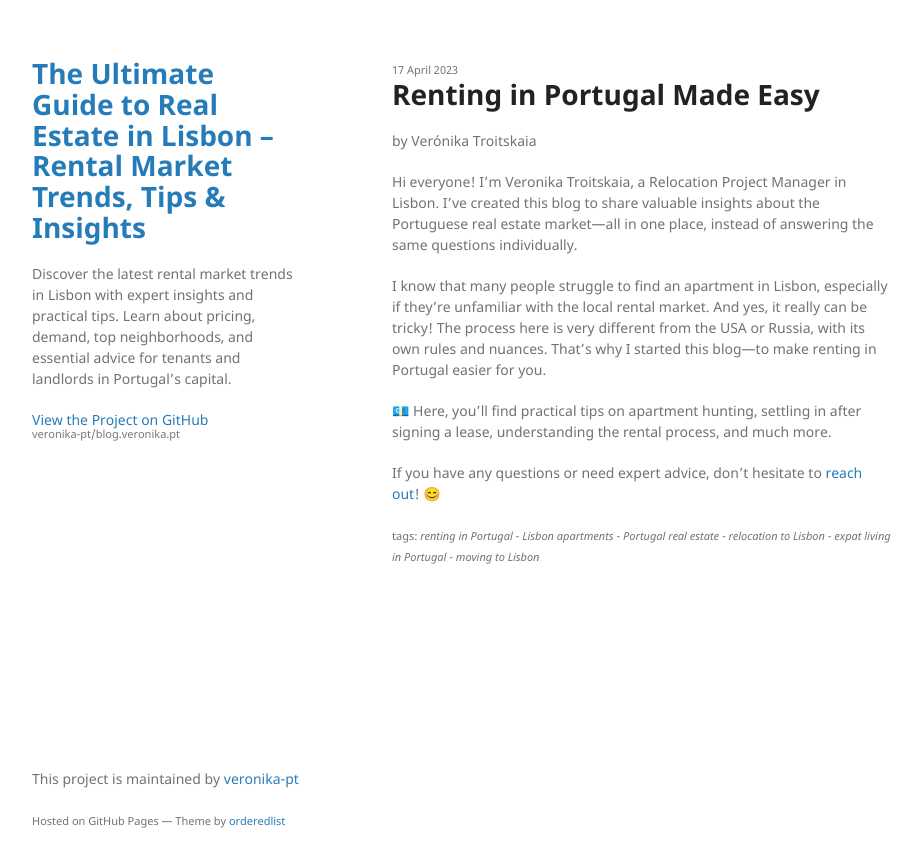
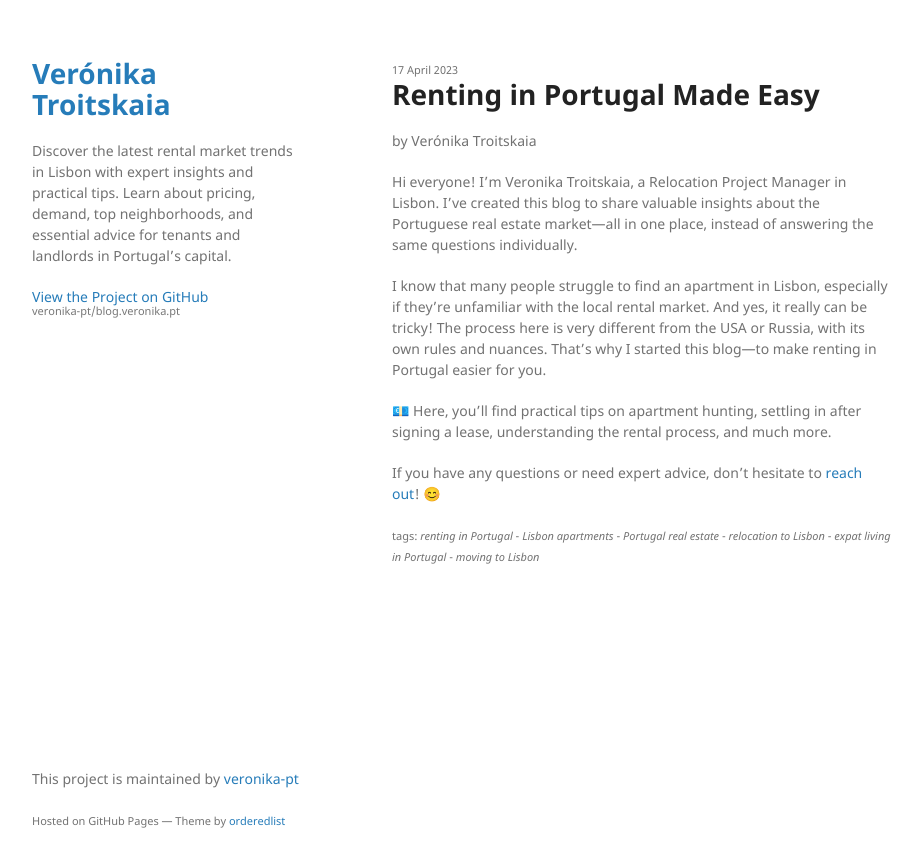
Before and after one commit to veronika-pt/blog.veronika.pt, a Jekyll site: the page built from _posts/2023-04-17-welcome-to-portuguese-rental.md, in a window 1280 px wide. Shown: the top 867 px of the page, without its empty margins (178-1100 px from the left). Built offline with Jekyll 4.4.1, drawn with Linux system fonts in a browser that asks for light colours.

Commit message:
Edit site title and homepage title

```diff
--- a/_config.yml
+++ b/_config.yml
@@ -1,4 +1,4 @@
-title: The Ultimate Guide to Real Estate in Lisbon – Rental Market Trends, Tips & Insights
+title: Verónika Troitskaia
 timezone: Europe/Lisbon
 
 author: Verónika Troitskaia
--- a/index.html
+++ b/index.html
@@ -1,5 +1,5 @@
 ---
-title: Welcome to my blog
+title: The Ultimate Guide to Real Estate in Lisbon – Rental Market Trends, Tips & Insights
 ---
 
 <h2>{{ page.title }}</h2>
```
